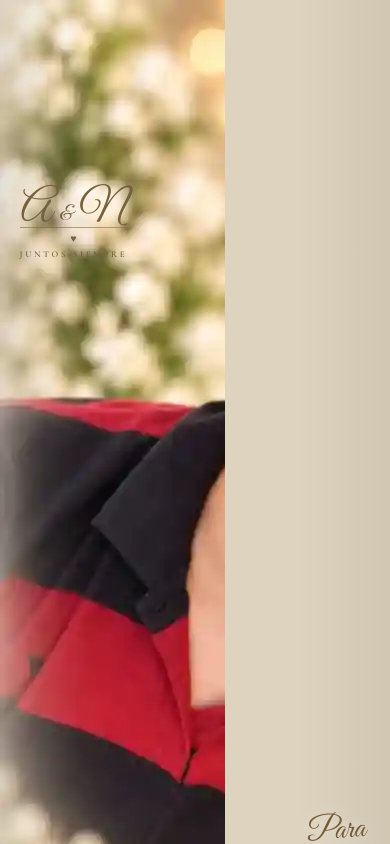
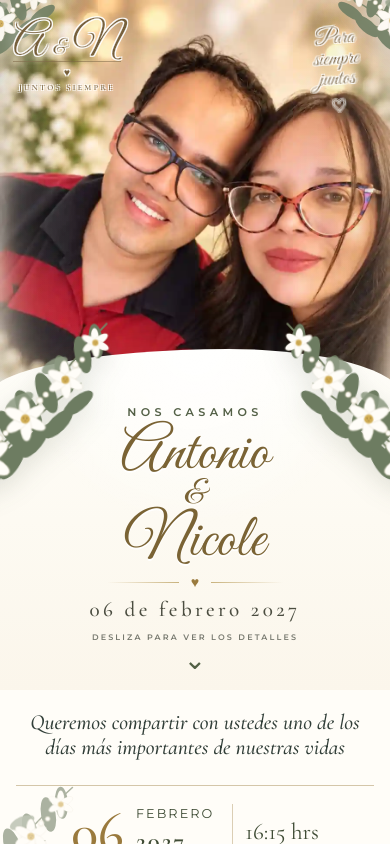
Before and after one commit to katherine-valcarce/invitaciones, a React (Vite) app: page /matrimonios/antonio-nicole in a window 390 px wide. Shown: the top 844 px of the page. Built offline with nearby package versions, Linux system fonts and the light colour scheme.

Commit message:
style: refine wedding hero to match reference

```diff
--- a/src/index.css
+++ b/src/index.css
@@ -654,3 +654,44 @@ a { color: inherit; }
   .hero__scroll { margin-top: 10px; font-size: .5rem; }
   .invitation-shell { padding-top: 20px; }
 }
+
+
+/* Hero refinement v2 */
+.hero{min-height:clamp(680px,92vw,820px);overflow:hidden;background:#e8decc}
+.hero__photo{position:absolute;inset:0 0 25% 0;overflow:hidden;background:#e8decc}
+.hero__image,.hero__tiles{position:absolute;inset:0;width:100%;height:100%}
+.hero__image{object-fit:cover;object-position:50% 41%}
+.hero__tiles{display:grid;grid-template-columns:repeat(4,minmax(0,1fr))}
+.hero__tiles img{display:block;width:100%;height:100%;object-fit:fill}
+.hero__photo:after{content:"";position:absolute;inset:0;pointer-events:none;background:linear-gradient(to right,rgba(255,252,244,.1),transparent 22%,transparent 80%,rgba(255,252,244,.12))}
+.hero__monogram{top:5.4%;left:5.3%;z-index:8;min-width:122px;text-shadow:-1px -1px 0 rgba(255,255,255,.95),1px -1px 0 rgba(255,255,255,.95),-1px 1px 0 rgba(255,255,255,.95),1px 1px 0 rgba(255,255,255,.95),0 3px 18px #fff}
+.hero__monogram strong{-webkit-text-stroke:.35px rgba(255,255,255,.75)}
+.hero__phrase{top:6.2%;right:4.4%;z-index:8;width:112px;font-size:clamp(1.55rem,3.8vw,2.35rem);text-shadow:-1px -1px 0 rgba(255,255,255,.96),1px -1px 0 rgba(255,255,255,.96),-1px 1px 0 rgba(255,255,255,.96),1px 1px 0 rgba(255,255,255,.96),0 4px 16px #fff;-webkit-text-stroke:.25px rgba(255,255,255,.85)}
+.hero__phrase:after{content:"♡";display:block;margin-top:3px;font: .8em Georgia,serif}
+.hero__menu{display:none}
+.hero__panel{left:-3%;right:-3%;min-height:34%;padding:clamp(52px,7vw,72px) 8% 22px;border-radius:52% 48% 0 0/18% 18% 0 0;background:radial-gradient(circle at 50% 0%,rgba(255,255,255,.92),transparent 44%),linear-gradient(180deg,#fffef9 0%,#fbf6eb 100%);box-shadow:0 -12px 28px rgba(79,65,38,.09)}
+.hero__panel .couple-name{font-size:clamp(4.35rem,12.2vw,7.4rem);text-shadow:0 2px 0 rgba(255,255,255,.95)}
+.hero__panel .eyebrow{font-size:.7rem;letter-spacing:.5em}
+.hero__date{letter-spacing:.16em}
+.hero .floral-corner{z-index:7;filter:drop-shadow(0 8px 13px rgba(50,61,42,.14))}
+.hero .hero-floral--top-left{top:-86px;left:-92px;width:clamp(160px,24vw,245px);opacity:.9}
+.hero .hero-floral--top-right{top:-90px;right:-96px;width:clamp(160px,24vw,245px);opacity:.9;transform:scaleX(-1)}
+.hero .hero-floral--bottom-left{top:auto;left:-38px;bottom:23.5%;width:clamp(220px,34vw,320px);transform:rotate(-4deg)}
+.hero .hero-floral--bottom-right{top:auto;right:-42px;bottom:23.5%;width:clamp(230px,35vw,330px);transform:scaleX(-1) rotate(-4deg)}
+.botanical-stems{fill:none;stroke:#748064;stroke-width:2.2;stroke-linecap:round}
+.botanical-leaves{fill:#6d7c61}.botanical-leaves--light{fill:#8f9b83;opacity:.88}
+.botanical-flower{fill:#fffdf8;stroke:rgba(211,199,171,.65);stroke-width:.65}
+.botanical-flower__center{fill:#d2ae55;stroke:none}.botanical-flower__dot{fill:#8f723b;stroke:none}
+.botanical-buds{fill:#fffdf8;stroke:rgba(211,199,171,.7);stroke-width:1}
+@media(max-width:700px){
+.hero{min-height:720px}.hero__photo{inset:0 0 27% 0}.hero__monogram{top:4.5%;left:4%;min-width:104px}.hero__monogram strong{font-size:3.15rem}
+.hero__phrase{top:5.2%;right:4%;width:92px;font-size:1.55rem}.hero__panel{min-height:36%;padding:54px 6% 14px;border-radius:58% 42% 0 0/14% 14% 0 0}
+.hero__panel .couple-name{font-size:clamp(3.45rem,16vw,4.55rem)}.hero__panel .eyebrow{letter-spacing:.39em}
+.hero .hero-floral--top-left,.hero .hero-floral--top-right{width:150px}.hero .hero-floral--top-left{top:-62px;left:-68px}.hero .hero-floral--top-right{top:-65px;right:-71px}
+.hero .hero-floral--bottom-left,.hero .hero-floral--bottom-right{bottom:25.8%;width:210px}.hero .hero-floral--bottom-left{left:-62px}.hero .hero-floral--bottom-right{right:-66px}
+}
+@media(max-width:430px){
+.hero{min-height:690px}.hero__photo{inset:0 0 29% 0}.hero__monogram{top:3.7%;left:3.4%}.hero__monogram strong{font-size:2.8rem}.hero__monogram small{font-size:.49rem}
+.hero__phrase{top:4.2%;right:2.8%;width:84px;font-size:1.35rem}.hero__panel{min-height:38%;padding-top:50px}.hero__panel .couple-name{font-size:clamp(3.15rem,15.6vw,4rem)}
+.hero .hero-floral--bottom-left,.hero .hero-floral--bottom-right{bottom:27.6%;width:190px}
+}
```
